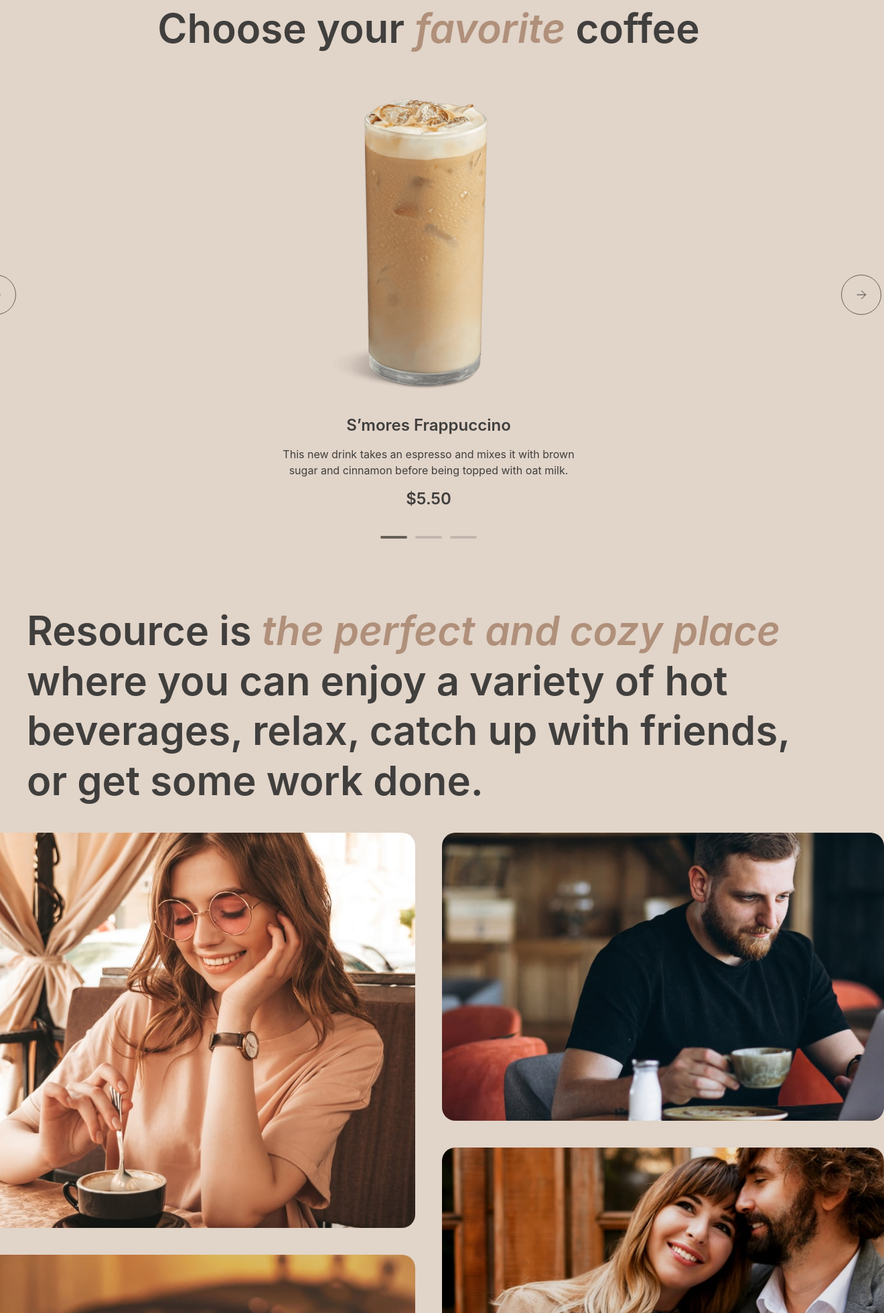
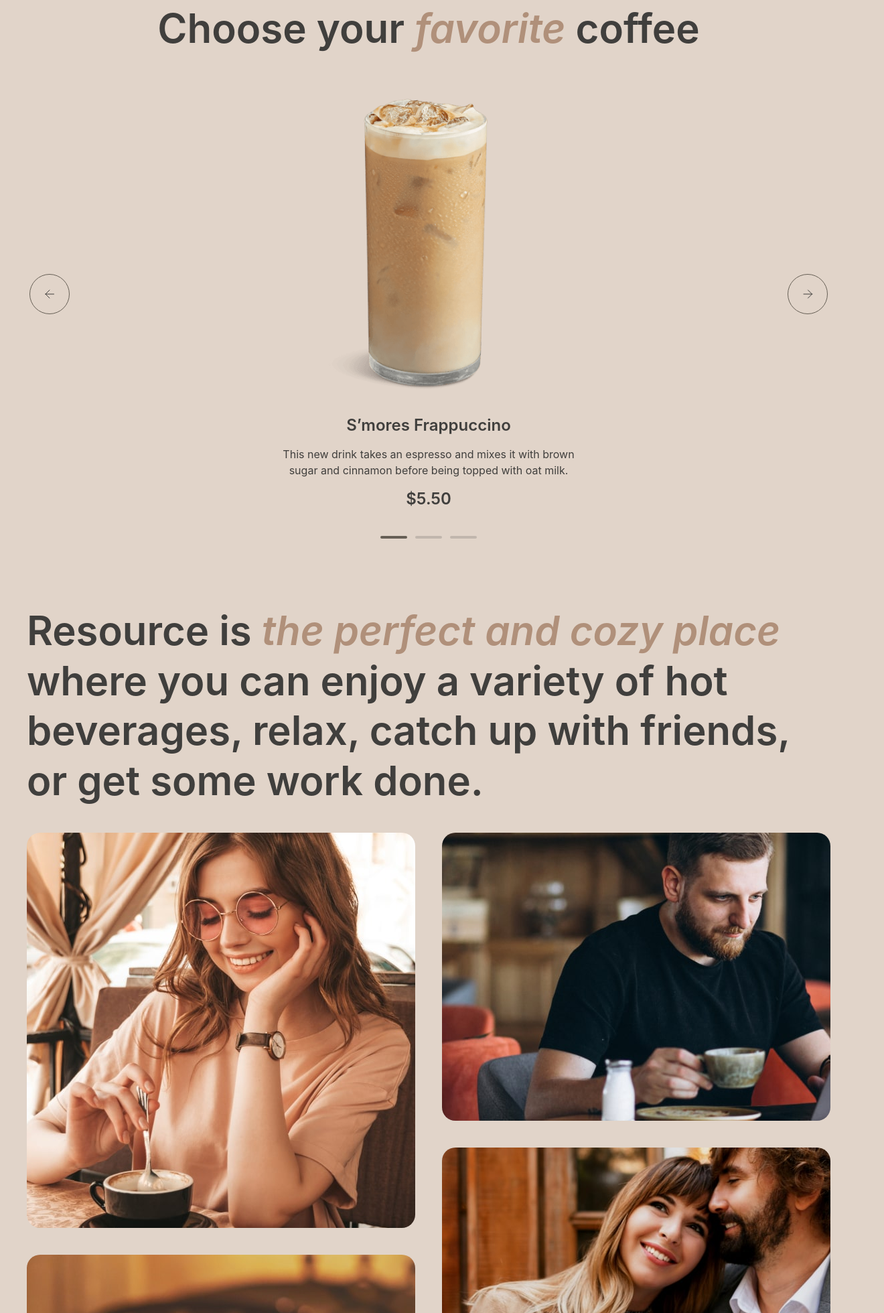
Before and after one commit to MaxBeen8/coffee-house, a plain HTML site: page coffee-house/index.html in a window 1280 px wide. Shown: the part 840-2800 px from the top of the page at 67% size, 1320 px wide, since content can reach past the window. Drawn offline with Linux system fonts and the light colour scheme; a web font is replaced by a local one.

Commit message:
feat: start add adaptive layout

```diff
--- a/coffee-house/css/index.css
+++ b/coffee-house/css/index.css
@@ -247,7 +247,7 @@ A IMG {
 
 .favorite-coffee {
   display: flex;
-  padding: 0px 40px;
+  margin: 0px 44px;
   flex-direction: column;
   align-items: center;
   align-self: stretch;
@@ -256,7 +256,6 @@ A IMG {
 
 .favorite-coffee_container {
   display: flex;
-  max-width: 1360px;
   flex-direction: column;
   align-items: center;
   gap: 40px;
@@ -288,7 +287,7 @@ A IMG {
 
 .slider_container {
   display: flex;
-  max-width: 1360px;
+  width: 100%;
   flex-direction: column;
   align-items: center;
   gap: 40px;
@@ -296,13 +295,13 @@ A IMG {
 
 .slider {
   display: flex;
-  justify-content: center;
+  justify-content: space-between;
   align-items: center;
-  gap: 40px;
   align-self: stretch;
 }
 
 .button-icon-dark {
+  margin-bottom: 2px;
   display: flex;
   width: 58px;
   height: 58px;
@@ -334,24 +333,19 @@ A IMG {
 
 .row-slider {
   display: flex;
-  min-width: 480px;
-  max-width: 1152px;
   justify-content: flex-end;
   align-items: flex-start;
 }
 
 .slide1 {
   display: flex;
-  width: 1152px;
-  min-width: 480px;
-  max-width: 1162px;
   flex-direction: column;
   align-items: center;
 }
 
 .content {
   display: flex;
-  max-width: 480px;
+  width: 100%;
   flex-direction: column;
   align-items: center;
   gap: 20px;
@@ -363,6 +357,7 @@ A IMG {
 }
 
 .slider_description {
+  max-width: 480px;
   display: flex;
   flex-direction: column;
   align-items: center;
@@ -475,15 +470,15 @@ A IMG {
 
 .images_column1 {
   display: grid;
-  grid-template-columns: 660px;
-  grid-template-rows: 590px 430px;
+  grid-template-columns: minmax(0, 660px);
+  grid-template-rows: minmax(0, 590px) minmax(0, 430px);
   gap: 40px;
 }
 
 .images_column2 {
   display: grid;
-  grid-template-columns: 660px;
-  grid-template-rows: 430px 590px;
+  grid-template-columns: minmax(0, 660px);
+  grid-template-rows: minmax(0, 430px) minmax(0, 590px);
   gap: 40px;
 }
 
@@ -517,7 +512,6 @@ A IMG {
 
 .mobile-app_container {
   display: flex;
-  max-width: 1360px;
   justify-content: center;
   align-items: center;
   gap: 100px;
@@ -528,6 +522,7 @@ A IMG {
   flex-direction: column;
   align-items: flex-start;
   gap: 40px;
+  width: 50%;
 }
 
 .mobile-app_title {
@@ -551,7 +546,6 @@ A IMG {
 }
 
 .mobile-app_description {
-  align-self: stretch;
   color: #403F3D;
   font-feature-settings: 'clig' off, 'liga' off;
   font-family: Inter, sans-serif;
@@ -562,6 +556,7 @@ A IMG {
 }
 
 .buttons {
+  flex-wrap: wrap;
   display: flex;
   align-items: flex-start;
   gap: 20px;
@@ -627,6 +622,17 @@ A IMG {
 
 .market:hover .market_store {
   color: #E1D4C9;
+}
+
+.mobile_box {
+  width: 50%;
+  max-height: 630px ;
+}
+
+.mobile-screens_img {
+  max-width: 100%;
+  max-width: 100%;
+
 }
 /* Footer */
 
--- a/coffee-house/index.html
+++ b/coffee-house/index.html
@@ -65,14 +65,12 @@
               </div>
             </div>
             <div class="row-slider">
-              <div class="slide1">
               <div class="content">
                 <img src="./img/coffee-slider-1.png" alt="coffee-slider-1" class="img_slider">
                 <div class="slider_description">
                   <p class="font_description_slider_title">S’mores Frappuccino</p>
                   <p class="font_description_slider">This new drink takes an espresso and mixes it with brown sugar and cinnamon before being topped with oat milk.</p>
                   <p class="slider_price">$5.50</p>
-                  </div>
                 </div>
               </div>
             </div>
@@ -159,7 +157,9 @@
             </div>
           </div>
         </div>
-        <img src="./img/mobile-screens.png" alt="mobile-phone">
+        <div class="mobile_box">
+          <img src="./img/mobile-screens.png" alt="mobile-phone" class="mobile-screens_img">
+        </div>
       </div>
     </div>
     <footer id="contact-us" class="footer">
```
Lines whose indentation alone changed are shown as unchanged.
